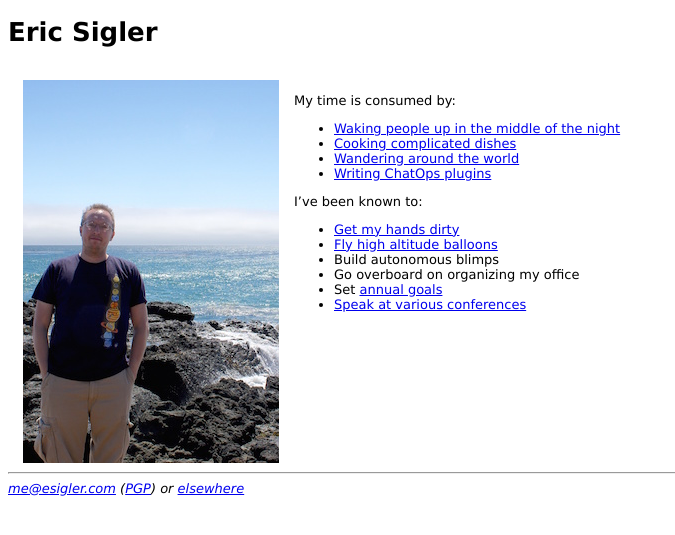
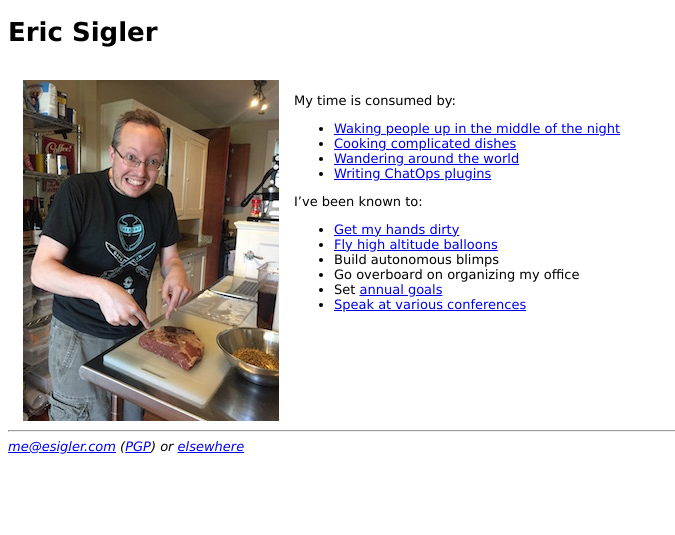
Before and after one commit to esigler/esigler.com, a Jekyll site: the page built from index.markdown, in a window 1280 px wide. Shown: the top 535 px of the page, without its empty margins (0-675 px from the left). Built offline with Jekyll 4.4.1, drawn with Linux system fonts in a browser that asks for light colours.

Commit message:
Update photo

```diff
--- a/_layouts/homepage.html
+++ b/_layouts/homepage.html
@@ -13,7 +13,7 @@
     </header>
     <div id="content">
       <div id="photo">
-        <img src="/photos/rocks.jpg" width="256" height="383" alt="Obligatory outdoors-y photo." />
+        <img src="/photos/kitchen.jpg" width="256" height="341" alt="Obligatory outdoors-y photo." />
       </div>
       <div id="main-content">
 {{ content }}
```
Also changed, not shown: photos/kitchen.jpg (added).
